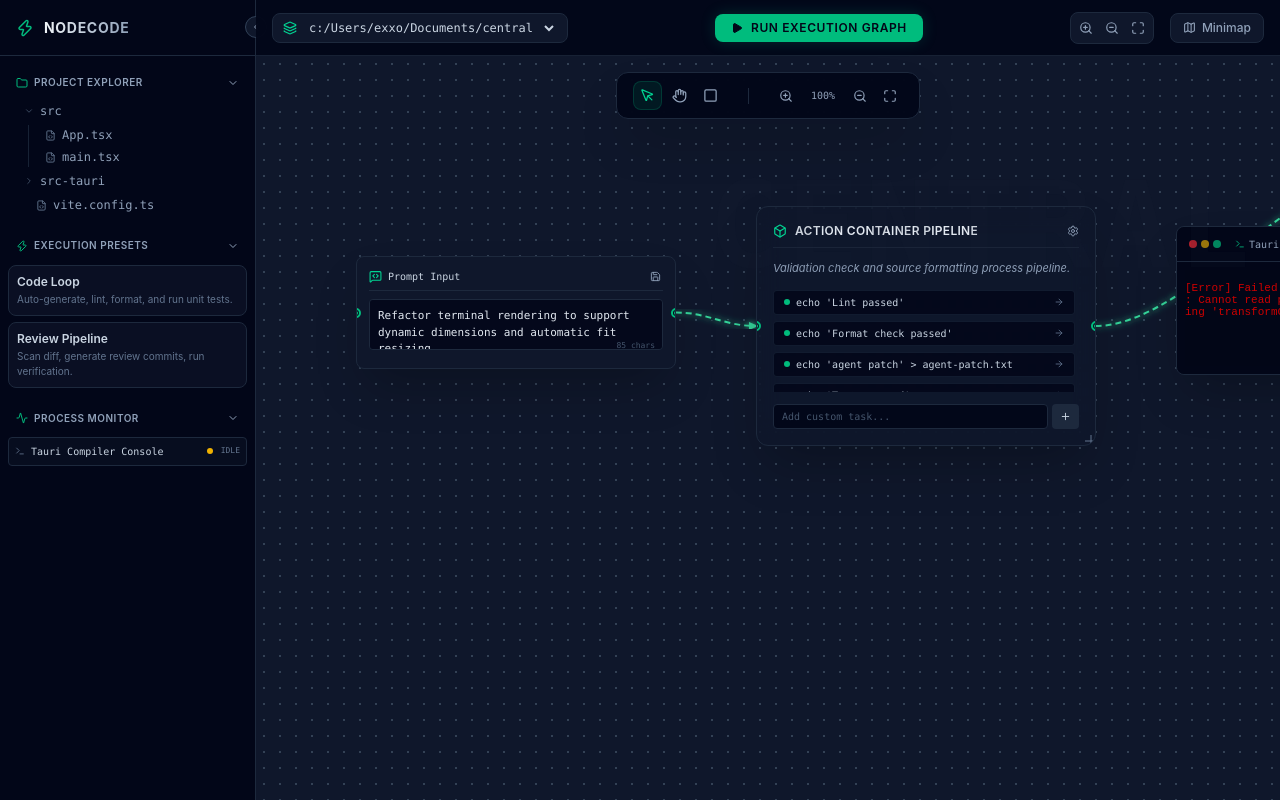
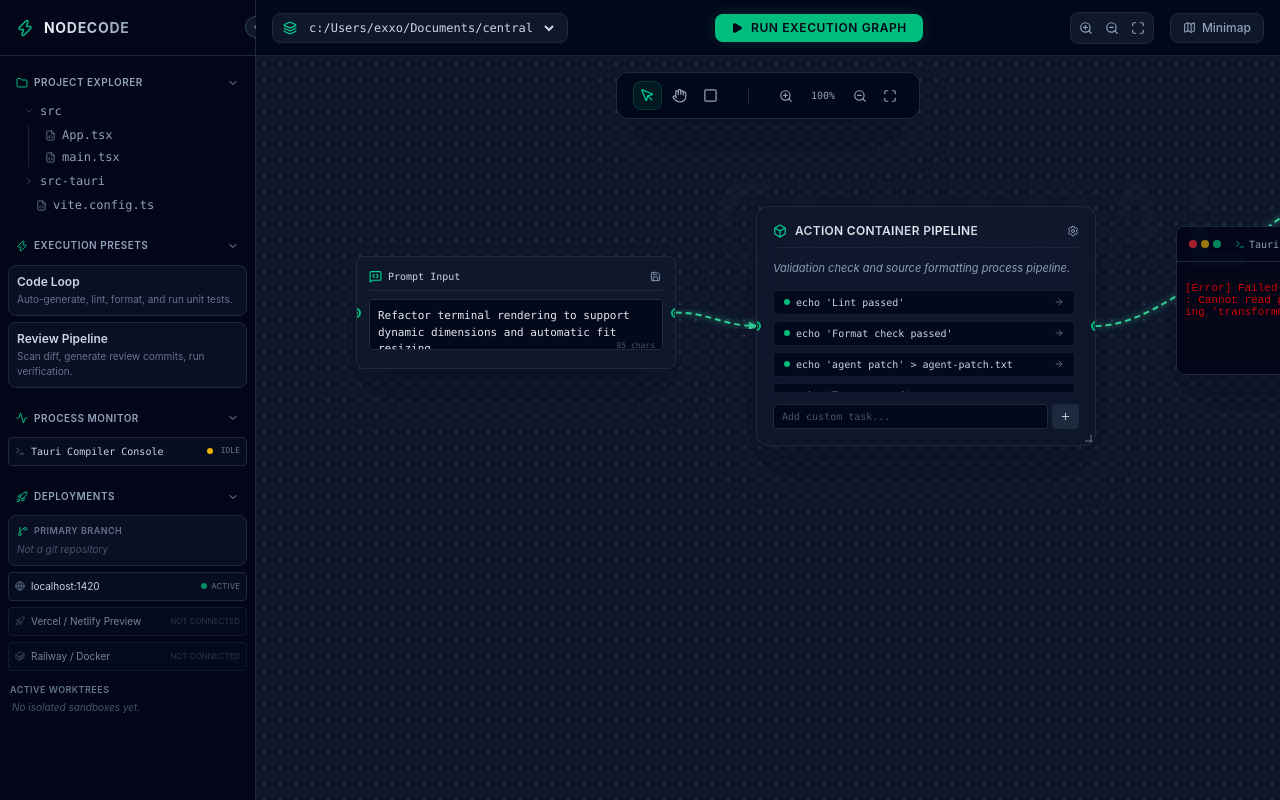
Before and after one commit to tigokraft/central, a React (Vite) app: page / in a window 1280 px wide. Built offline with nearby package versions, Linux system fonts and the light colour scheme.

Commit message:
feat: wire DeploymentsTracker into sidebar

```diff
--- a/src/components/Sidebar.tsx
+++ b/src/components/Sidebar.tsx
@@ -7,8 +7,10 @@ import {
   Zap,
   Activity,
   ChevronLeft,
-  Terminal as TerminalIcon
+  Terminal as TerminalIcon,
+  Rocket
 } from "lucide-react";
+import DeploymentsTracker from "./sidebar/DeploymentsTracker";
 
 interface SidebarProps {
   onLoadPreset: (presetName: string) => void;
@@ -20,6 +22,7 @@ export default function Sidebar({ onLoadPreset, activeProcesses }: SidebarProps)
   const [projectOpen, setProjectOpen] = useState(true);
   const [presetsOpen, setPresetsOpen] = useState(true);
   const [monitorOpen, setMonitorOpen] = useState(true);
+  const [deploymentsOpen, setDeploymentsOpen] = useState(true);
 
   return (
     <div
@@ -53,6 +56,7 @@ export default function Sidebar({ onLoadPreset, activeProcesses }: SidebarProps)
             <div title="Project Explorer"><Folder size={18} className="hover:text-emerald-400 cursor-pointer" /></div>
             <div title="Presets"><Zap size={18} className="hover:text-emerald-400 cursor-pointer" /></div>
             <div title="Process Monitor"><Activity size={18} className="hover:text-emerald-400 cursor-pointer" /></div>
+            <div title="Deployments"><Rocket size={18} className="hover:text-emerald-400 cursor-pointer" /></div>
           </div>
         ) : (
           <>
@@ -177,6 +181,22 @@ export default function Sidebar({ onLoadPreset, activeProcesses }: SidebarProps)
                 </div>
               )}
             </div>
+
+            {/* Deployments & Staging HUD */}
+            <div className="space-y-1">
+              <button
+                onClick={() => setDeploymentsOpen(!deploymentsOpen)}
+                className="w-full flex items-center justify-between text-xs font-semibold text-slate-400 hover:text-slate-200 px-2 py-1 cursor-pointer"
+              >
+                <span className="flex items-center gap-1.5 uppercase tracking-wider text-[10px]">
+                  <Rocket size={12} className="text-emerald-500" />
+                  Deployments
+                </span>
+                {deploymentsOpen ? <ChevronDown size={12} /> : <ChevronRight size={12} />}
+              </button>
+
+              {deploymentsOpen && <DeploymentsTracker />}
+            </div>
           </>
         )}
       </div>
```
